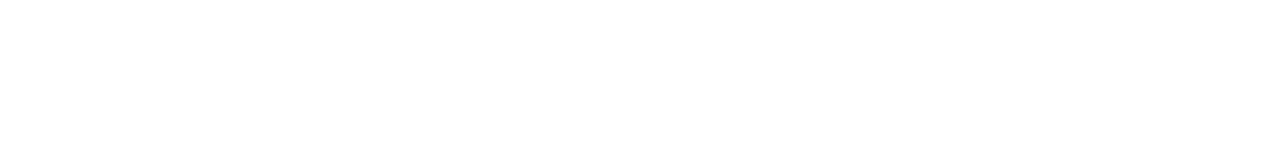
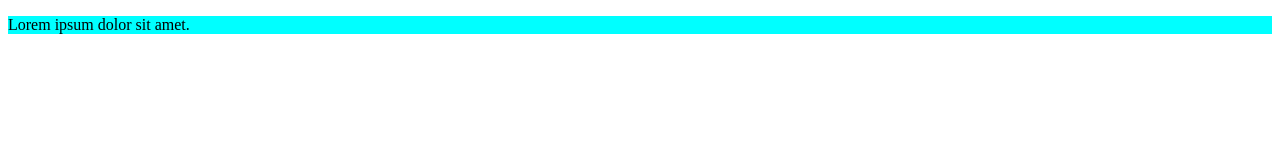
Before and after one commit to RejwanulIslam/amar-sekend-github-repo, a plain HTML site: page index.html in a window 1280 px wide. Drawn offline with Linux system fonts and the light colour scheme.

Commit message:
added the first blog

```diff
--- a/index.html
+++ b/index.html
@@ -1,11 +1,16 @@
 <!DOCTYPE html>
 <html lang="en">
 <head>
+    <link rel="stylesheet" href="style.css">
     <meta charset="UTF-8">
     <meta name="viewport" content="width=device-width, initial-scale=1.0">
     <title>github</title>
 </head>
 <body>
+    <p>
+        Lorem ipsum dolor sit amet.
+
+    </p>
 
 </body>
 </html>
--- /dev/null
+++ b/style.css
@@ -0,0 +1,4 @@
+p{
+    color: #000000;
+    background-color: aqua;
+}
```
